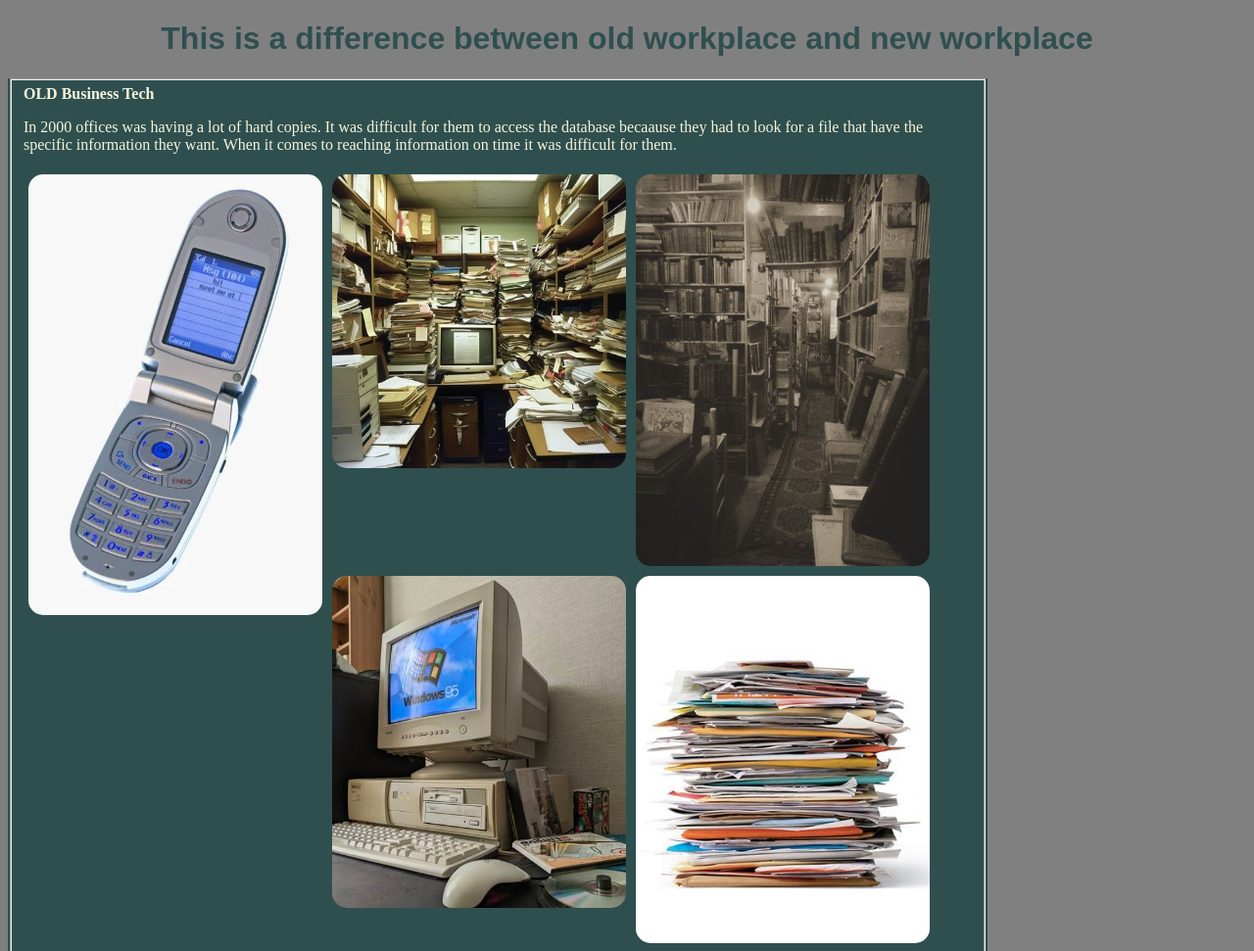
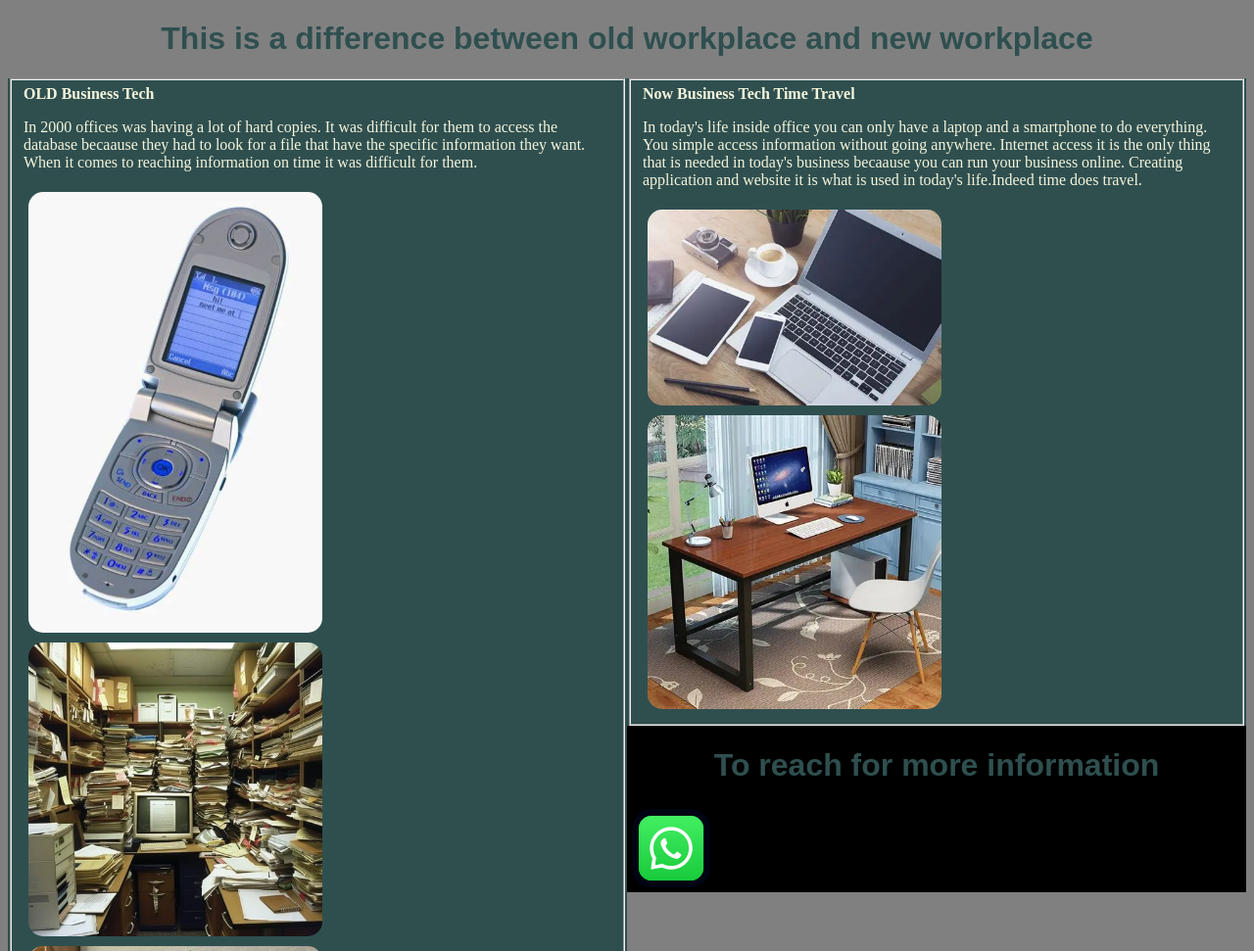
Before and after one commit to Ndima-karabo17/BusinessTech, a plain HTML site: page Index.html in a window 1280 px wide. Shown: the top 971 px of the page at 98% size. Drawn offline with Linux system fonts and the light colour scheme.

Commit message:
second-push

```diff
--- a/Index.html
+++ b/Index.html
@@ -24,10 +24,7 @@
 
              <img src="media/pic1.jpeg" alt="A picture of a books storage" id="booksstorage" />
              </div>
-             <div class="old">
-                 <img src="media/pic3.jpeg" alt="A dark storage" id="darkStorage" />
 
-            </div>
              <div class="old">
              <img src="media\pic5.jpeg" alt="A picture of a computer" id="computer"/>
           <div class="old">
@@ -51,6 +48,10 @@
         </div>
         </fieldset>
     </div>
+    <div class="about">
+        <h1>To reach for more information</h1>
+        <a href="https://web.whatsapp.com/"><img src="media/icon.webp" alt="whatsapp icon" id="whatsapp-icon"/></a>
+    </div>
     </main>
 </body>
 <footer>
--- a/styles.css
+++ b/styles.css
@@ -20,7 +20,7 @@ h1{
     height:100%;
 display: flex;
 flex-direction:column;
-padding-bottom: 3px;
+padding-bottom: 2px;
 }
 
 #booksstorage{
@@ -37,21 +37,21 @@ img{
    padding: 5px 5px 5px 5px;
 
 }
-#booksstorage{
+#booksstorage,#computer,#oldphone{
 width:300px;
-height:300px;
+height:30%;
 
 }
-#computer{
-    width:300px;
-}
+
 #old{
     display: flexbox;
     width:50px;
+    height:50px;
 }
-.currently, .old-office{
+.currently, .old-office,.about{
    float: left;
-   width:1000px;
+   width:50%;
+   height:60%;
    background-color: darkslategrey;
    justify-content: center;
 }
@@ -63,3 +63,19 @@ fieldset{
     color:beige;
 
 }
+#files{
+    padding-top: 0.2rem;
+}
+.about{
+    text-align: center;
+    background-color: black;
+    height: 400%;
+    color: white;
+
+}
+#whatsapp-icon{
+margin: 5px 5px 5px 5px;
+width: 70px;
+background-color: rgb(1, 4, 18);
+}
+h2{color:white}
```
Also changed, not shown: media/icon.webp (added).
